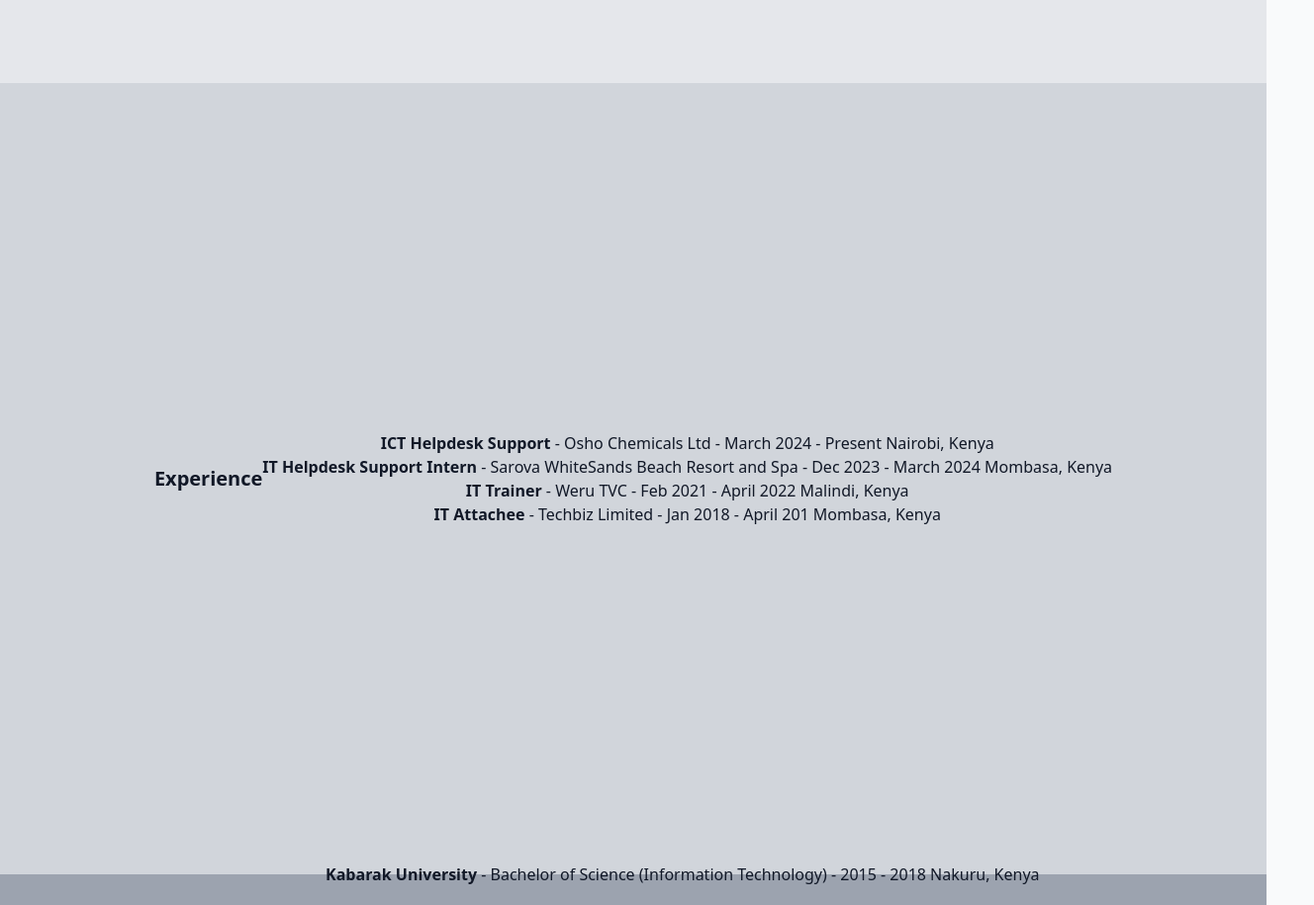
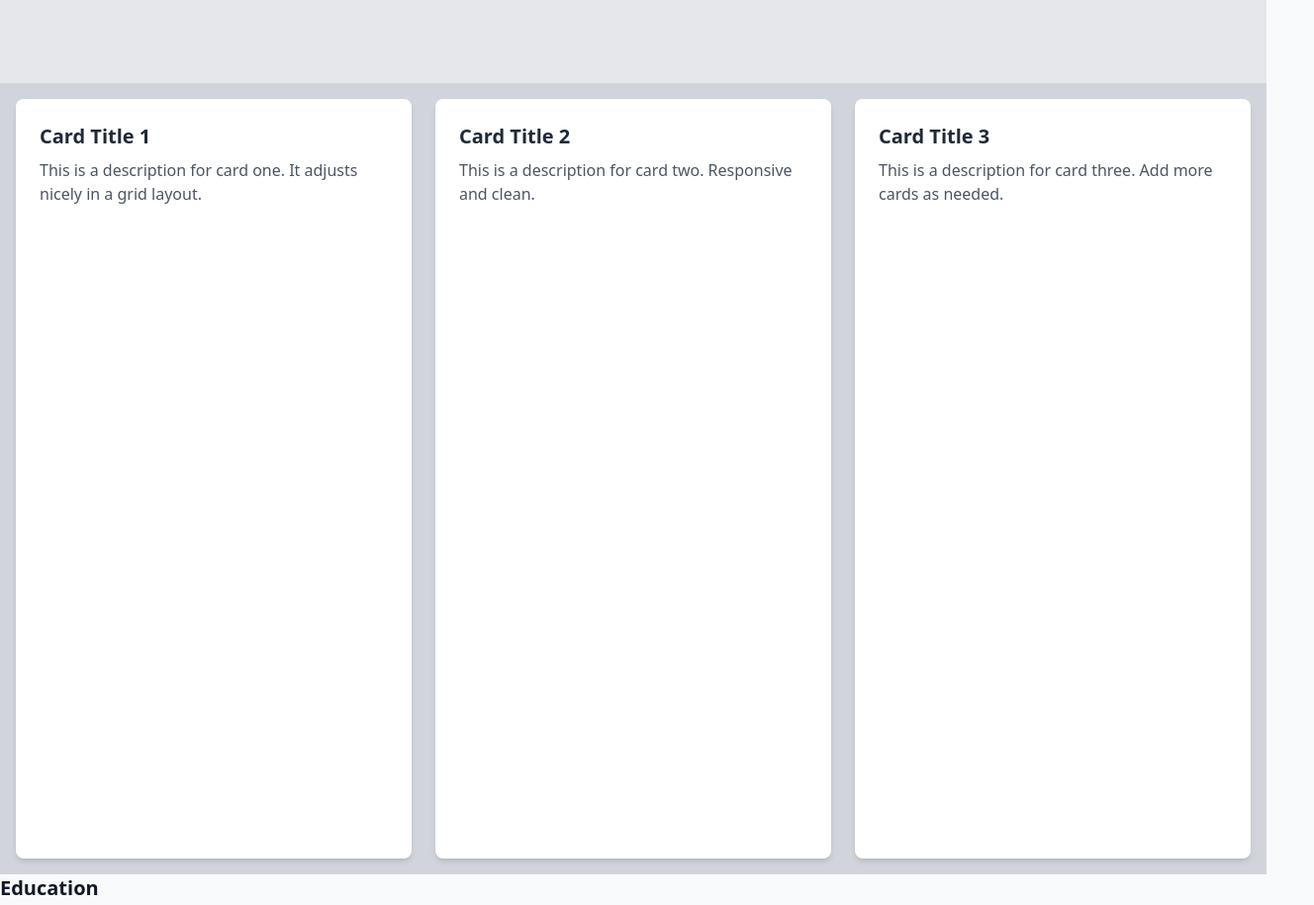
Before and after one commit to allan1444/Resume-1, a website: page src/index.html in a window 1280 px wide. Shown: the part 1580-2495 px from the top of the page at 99% size, 1328 px wide, since content can reach past the window. Drawn offline with nearby package versions, Linux system fonts and the light colour scheme.

Commit message:
list for experience try 1

```diff
--- a/src/index.html
+++ b/src/index.html
@@ -156,39 +156,46 @@
 
     <section
       id="experience"
-      class="h-screen flex items-center text-align-center justify-center bg-gray-300 dark:bg-gray-700 px-6 text-center"
+      class="h-screen flex bg-gray-300 dark:bg-gray-700 "
     >
-      <h1 class="text-xl font-bold  ">Experience</h1>
-      <p>
-        <strong>ICT Helpdesk Support</strong> - Osho Chemicals Ltd - March 2024 -
-        Present Nairobi, Kenya
-        <br>
-        <strong>IT Helpdesk Support Intern</strong> - Sarova WhiteSands Beach Resort and Spa - Dec 2023 -
-        March 2024 Mombasa, Kenya
-        <br>
-        <strong>IT Trainer</strong> - Weru TVC - Feb 2021 - April 2022 Malindi, Kenya
-        <br>
-        <strong>IT Attachee</strong> - Techbiz Limited - Jan 2018 - April 201 Mombasa, Kenya
-        <br>
+<!-- Code for list try 1 -->
+    <div class="grid grid-cols-1 sm:grid-cols-2 lg:grid-cols-3 gap-6 p-4">
+  <!-- Card 1 -->
+  <div class="bg-white rounded-lg shadow-md p-6 hover:shadow-xl transition-shadow">
+    <h2 class="text-xl font-semibold text-gray-800 mb-2">Card Title 1</h2>
+    <p class="text-gray-600">This is a description for card one. It adjusts nicely in a grid layout.</p>
+  </div>
 
-      </p>
+  <!-- Card 2 -->
+  <div class="bg-white rounded-lg shadow-md p-6 hover:shadow-xl transition-shadow">
+    <h2 class="text-xl font-semibold text-gray-800 mb-2">Card Title 2</h2>
+    <p class="text-gray-600">This is a description for card two. Responsive and clean.</p>
+  </div>
+
+  <!-- Card 3 -->
+  <div class="bg-white rounded-lg shadow-md p-6 hover:shadow-xl transition-shadow">
+    <h2 class="text-xl font-semibold text-gray-800 mb-2">Card Title 3</h2>
+    <p class="text-gray-600">This is a description for card three. Add more cards as needed.</p>
+  </div>
+</div>
+
     </section>
+
 
     <section
       id="education"
-      class="h-screen flex items-center justify-center bg-gray-400 dark:bg-gray-600 px-6 text-center"
     >
       <h2 class="text-xl font-bold">Education</h2>
       <div class="education">
-      <p>
-        <strong>Kabarak University</strong> - Bachelor of Science
+      <p class="relative top-16 left-12">
+        <strong>Kabarak University</strong> - Bachelor of Science <br>
         (Information Technology) - 2015 - 2018
         Nakuru, Kenya
       </p>
       <p>
-        <section class="h-screen flex items-center justify-center bg-gray-400 dark:bg-gray-600 px-6 text-center">
-          <h2 class="text-xl font-bold">Certifications</h2>
-          <p>
+        <section class="h-screen flex items-center  bg-gray-600 px-4">
+          <h2 class="relative text-center top-2 text-xl font-bold">Certifications</h2>
+          <p class="text-center">
             <strong>Fortinet Certified Associate Cybersecurity</strong> - Issued June 2025 - Expiration
             Date June 2027
             <br>
@@ -204,11 +211,11 @@
 
     <section
       id="contact"
-      class="h-screen flex items-center justify-center bg-gray-500 px-4 text-center"
+      class="h-screen flex items-center justify-center bg-gray-500 px-4 "
     >
     <h3>
       <strong>Career Objectives</strong>
-      <p>
+      <p class="center">
 I am results-driven ICT professional with broadband expertise in cross-functional IT methodologies and technicalities. I am adaptable and with a knack for handling all duties delegated to me with accuracy and utmost professionalism. I have gained transferable skills in; system administration, network administration, network security, user support and technical support. Dedicated and detail-oriented Network Administrator and ICT Helpdesk Support professional seeking to leverage technical expertise in managing networks, troubleshooting systems, and delivering reliable user support. Committed to ensuring secure, efficient IT operations and providing excellent service to meet organizational goals.</p>
     </h3>
       <h2 class="text-xl font-bold">Reach Out</h2>
```
